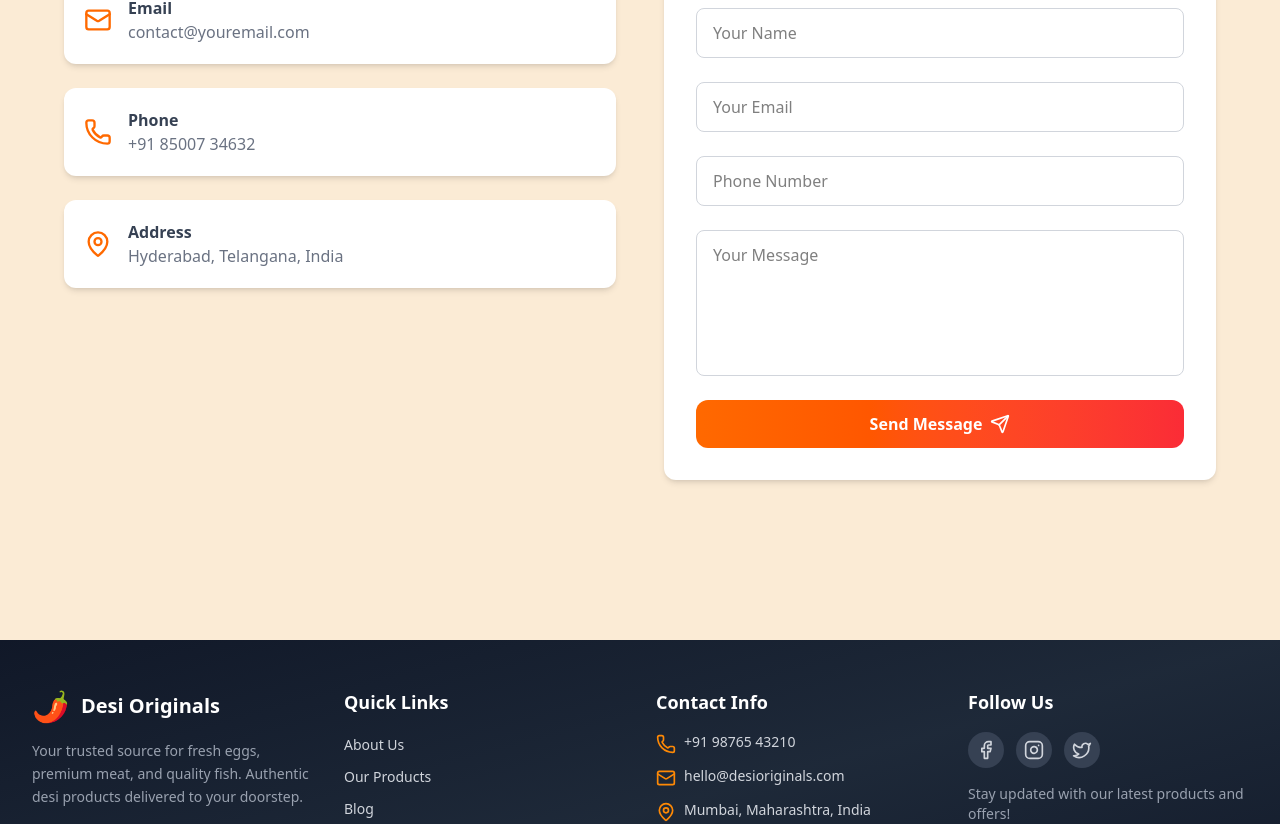
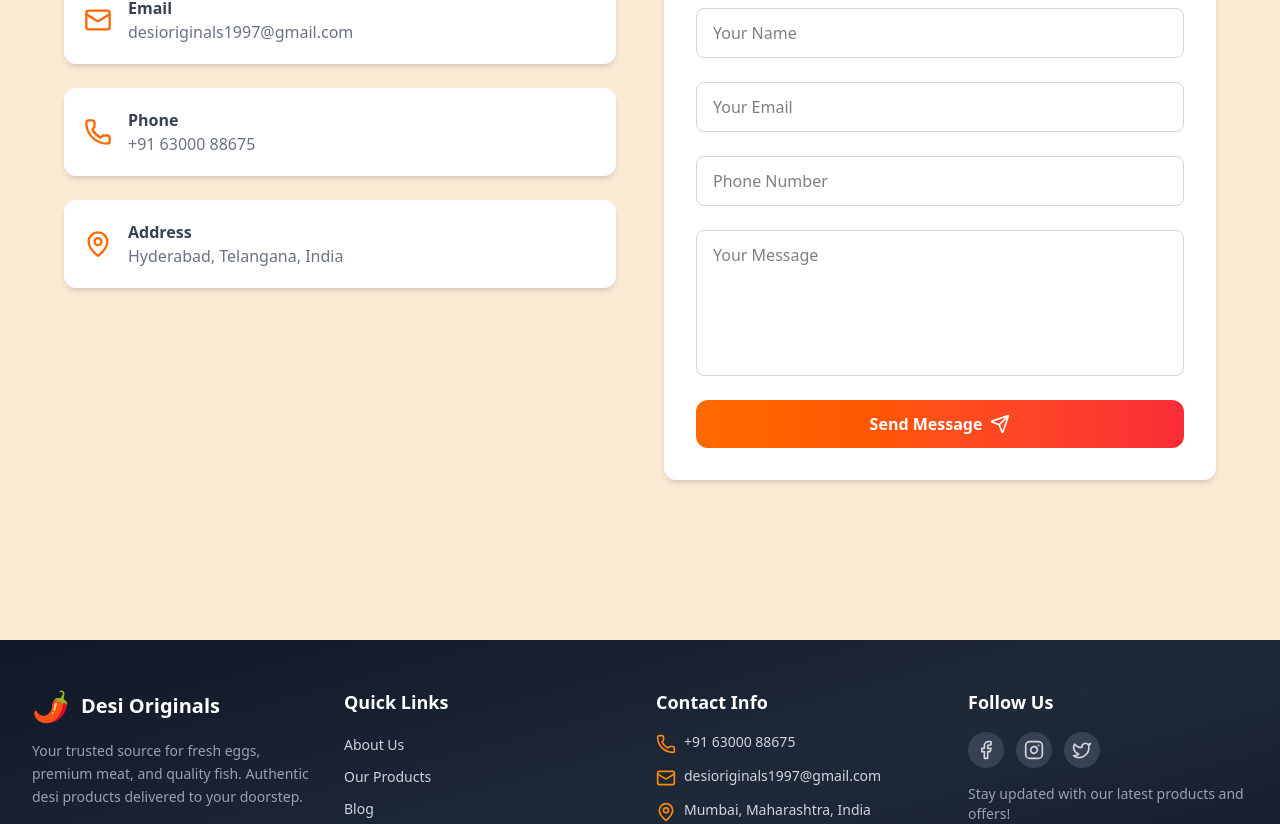
Before and after one commit to SaiRama-Doddi/desi-originals, a React (Vite) app: page /contact in a window 1280 px wide. Shown: the part 240-1064 px from the top of the page. Built offline with nearby package versions, Linux system fonts and the light colour scheme.

Commit message:
added email and address

```diff
--- a/src/components/Contact.tsx
+++ b/src/components/Contact.tsx
@@ -54,7 +54,7 @@ const Contact: React.FC = () => {
             <Mail className="text-orange-500" size={28} />
             <div>
               <p className="font-semibold text-gray-700">Email</p>
-              <p className="text-gray-500">contact@youremail.com</p>
+              <p className="text-gray-500">desioriginals1997@gmail.com</p>
             </div>
           </div>
 
@@ -62,7 +62,7 @@ const Contact: React.FC = () => {
             <Phone className="text-orange-500" size={28} />
             <div>
               <p className="font-semibold text-gray-700">Phone</p>
-              <p className="text-gray-500">+91 85007 34632</p>
+              <p className="text-gray-500">+91 63000 88675</p>
             </div>
           </div>
 
--- a/src/components/Footer.tsx
+++ b/src/components/Footer.tsx
@@ -31,11 +31,11 @@ export default function Footer() {
             <ul className="space-y-3">
               <li className="flex items-start space-x-2">
                 <Phone className="h-5 w-5 text-orange-400 flex-shrink-0 mt-0.5" />
-                <span className="text-sm">+91 98765 43210</span>
+                <span className="text-sm">+91 63000 88675</span>
               </li>
               <li className="flex items-start space-x-2">
                 <Mail className="h-5 w-5 text-orange-400 flex-shrink-0 mt-0.5" />
-                <span className="text-sm">hello@desioriginals.com</span>
+                <span className="text-sm">desioriginals1997@gmail.com</span>
               </li>
               <li className="flex items-start space-x-2">
                 <MapPin className="h-5 w-5 text-orange-400 flex-shrink-0 mt-0.5" />
```
